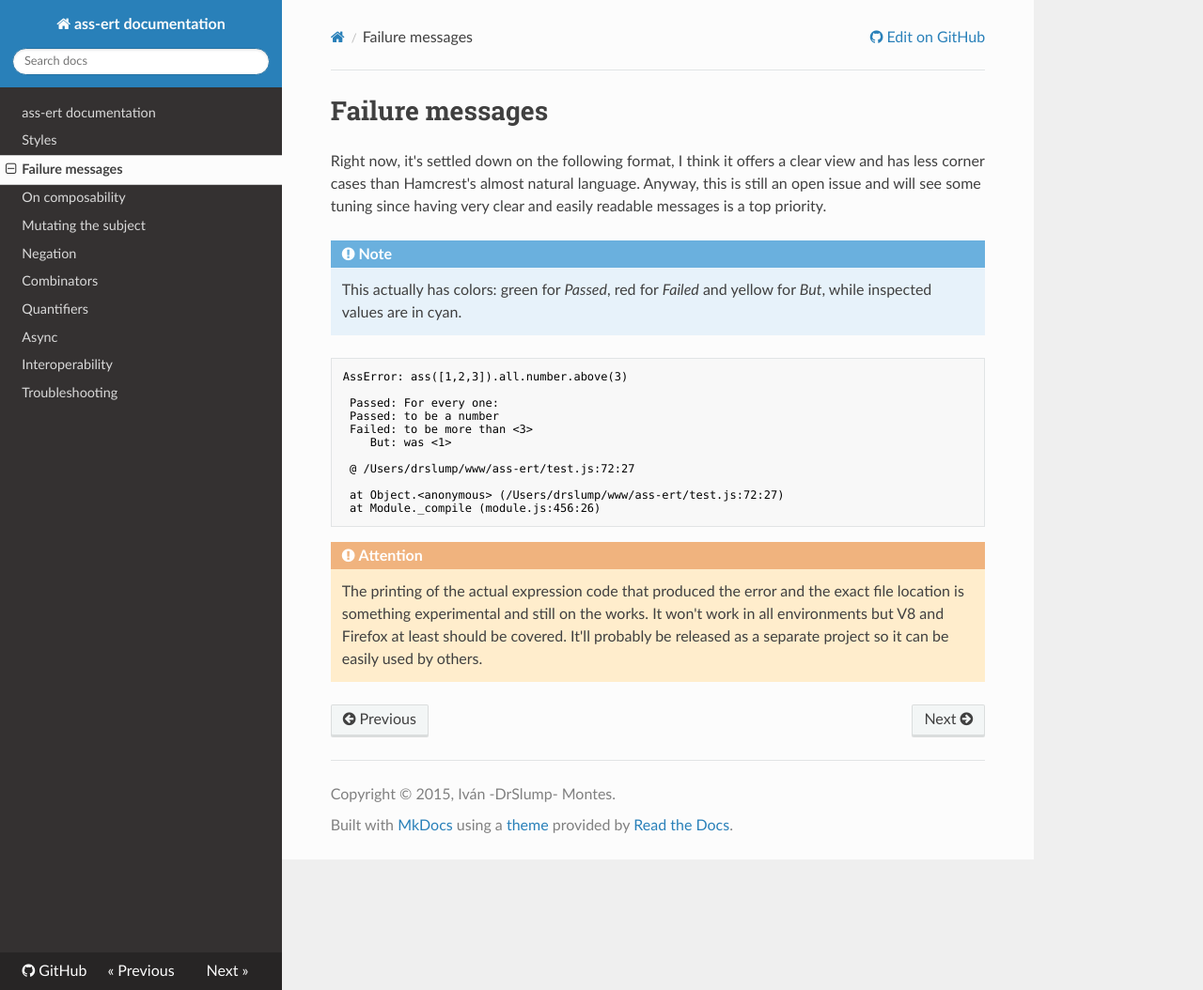
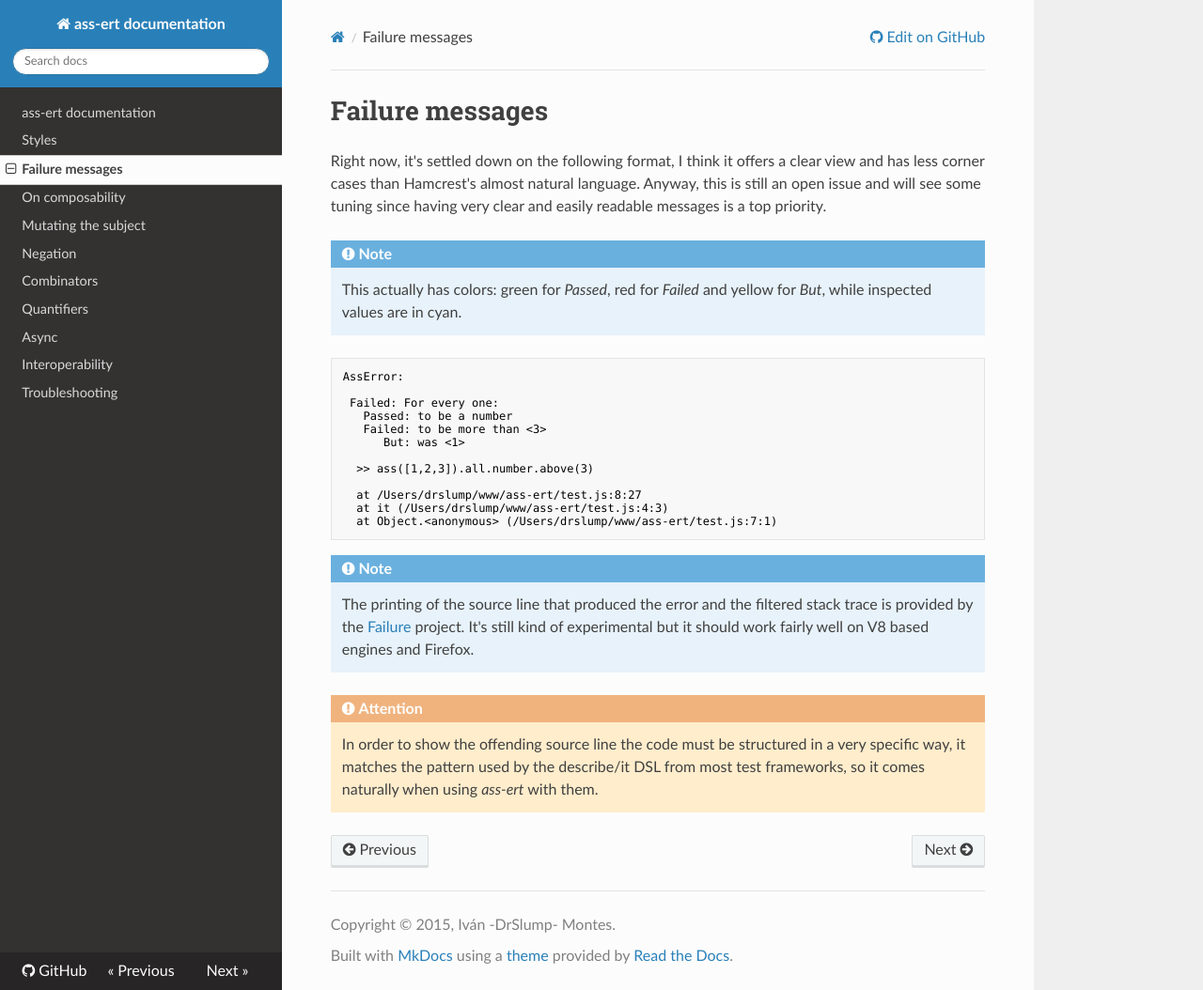
Before and after one commit to drslump/ass-ert, an MkDocs documentation site: the page built from docs/failures.md, in a window 1280 px wide and 1054 px high. Shown: the whole window at 94% size. Built offline with MkDocs 1.6.1, drawn with Linux system fonts in a browser that asks for light colours; nearby versions of some CDN libraries; old or Windows-style settings are respelled for this version of MkDocs.

Commit message:
improved error reporting

````diff
--- a/docs/failures.md
+++ b/docs/failures.md
@@ -10,22 +10,27 @@
     for *But*, while inspected values are in cyan.
 
 ```bash
-AssError: ass([1,2,3]).all.number.above(3)
+AssError:
 
- Passed: For every one:
- Passed: to be a number
- Failed: to be more than <3>
-    But: was <1>
+ Failed: For every one:
+   Passed: to be a number
+   Failed: to be more than <3>
+      But: was <1>
 
- @ /Users/drslump/www/ass-ert/test.js:72:27
+  >> ass([1,2,3]).all.number.above(3)
 
- at Object.<anonymous> (/Users/drslump/www/ass-ert/test.js:72:27)
- at Module._compile (module.js:456:26)
+  at /Users/drslump/www/ass-ert/test.js:8:27
+  at it (/Users/drslump/www/ass-ert/test.js:4:3)
+  at Object.<anonymous> (/Users/drslump/www/ass-ert/test.js:7:1)
 ```
 
+!!! note
+    The printing of the source line that produced the error and the filtered
+    stack trace is provided by the [Failure](https://github.com/drslump/failure)
+    project. It's still kind of experimental but it should work fairly well on V8
+    based engines and Firefox.
+
 !!! attention
-    The printing of the actual expression code that produced the error and the
-    exact file location is something experimental and still on the works. It
-    won't work in all environments but V8 and Firefox at least should be covered.
-    It'll probably be released as a separate project so it can be easily used by
-    others.
+    In order to show the offending source line the code must be structured in a
+    very specific way, it matches the pattern used by the describe/it DSL from
+    most test frameworks, so it comes naturally when using *ass-ert* with them.
````
Also changed, not shown: package.json (+7 -1 lines), 13 other files.
